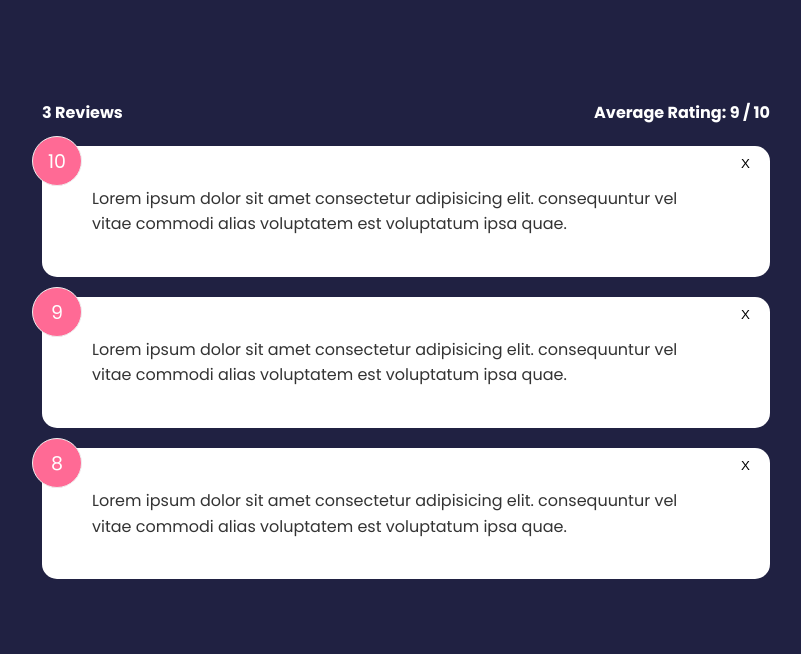
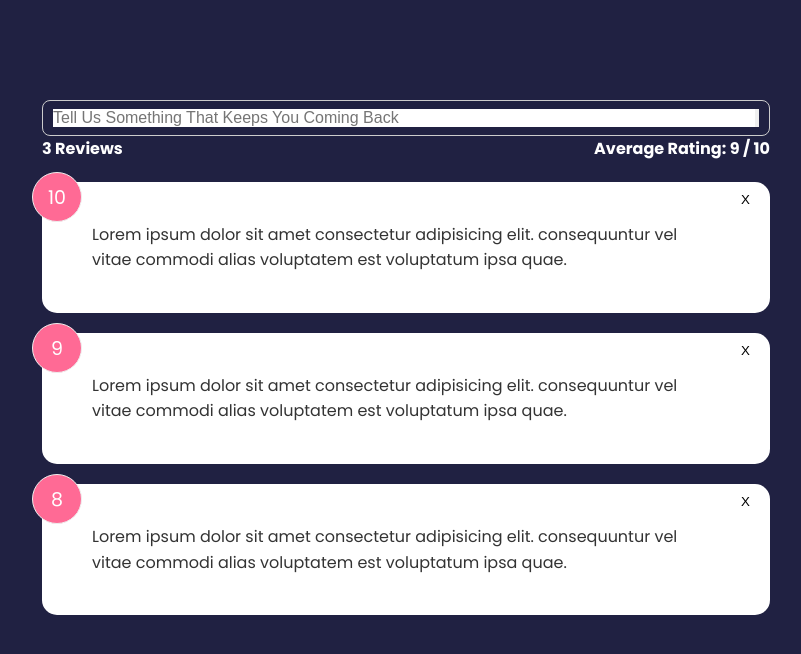
Before and after one commit to enthr/svelte-feedback-app, a Svelte app: page / in a window 1280 px wide. Shown: the top 654 px of the page, without its empty margins (234-1035 px from the left). Built offline with nearby package versions, Linux system fonts and the light colour scheme.

Commit message:
Created Form Component and Button Component and Added Style to it.

```diff
--- a/src/App.svelte
+++ b/src/App.svelte
@@ -1,6 +1,7 @@
 <script>
     import FeedbackList from "./components/FeedbackList.svelte";
 	import FeedbackStats from "./components/FeedbackStats.svelte";
+    import FeedbackForm from "./components/FeedbackForm.svelte";
 
     let feedback = [
         {
@@ -30,6 +31,7 @@
 </script>
 
 <main class="container">
+    <FeedbackForm />
 	<FeedbackStats {count} {avg} />
     <FeedbackList {feedback} on:delete-feedback={deleteFeedback} />
 </main>
--- /dev/null
+++ b/src/components/Button.svelte
@@ -0,0 +1,45 @@
+<script>
+    export let style = "primary";
+    export let type = "button";
+    export let disabled = "false";
+</script>
+
+<button {type} {disabled} class={style}>
+    <slot />
+</button>
+
+<style>
+    button {
+        color: #fff;
+        border: 0;
+        border-radius: 8px;
+        color: #fff;
+        width: 100px;
+        height: 40px;
+        cursor: pointer;
+    }
+
+    .primary {
+        background-color: #202142;
+    }
+
+    .secondary {
+        background: #ff6a95;
+    }
+
+    button:hover {
+        transform: scale(0.98);
+        opacity: 0.9;
+    }
+
+    button:disabled {
+        background-color: #cccccc;
+        color: #333;
+        cursor: auto;
+    }
+
+    button:disabled:hover {
+        transform: scale(1);
+        opacity: 1;
+    }
+</style>
--- a/src/components/FeedbackForm.svelte
+++ b/src/components/FeedbackForm.svelte
@@ -0,0 +1,52 @@
+<script>
+</script>
+
+<form>
+    <!-- Rating Select -->
+    <div class="input-group">
+        <input
+            type="text"
+            placeholder="Tell Us Something That Keeps You Coming Back"
+        />
+        <button />
+    </div>
+</form>
+
+<style>
+
+    header {
+        max-width: 400px;
+        margin: auto;
+    }
+
+    header h2 {
+        font-size: 22px;
+        font-weight: 600;
+        text-align: center;
+    }
+
+    .input-group {
+        display: flex;
+        flex-direction: row;
+        border: 1px solid #ccc;
+        padding: 8px 10px;
+        border-radius: 8px;
+        margin-top: 15px;
+    }
+
+    input {
+        flex-grow: 2;
+        border: none;
+        font-size: 16px;
+    }
+
+    input:focus {
+        outline: none;
+    }
+
+    .message {
+        padding-top: 10px;
+        text-align: center;
+        color: rebeccapurple;
+    }
+</style>
```
